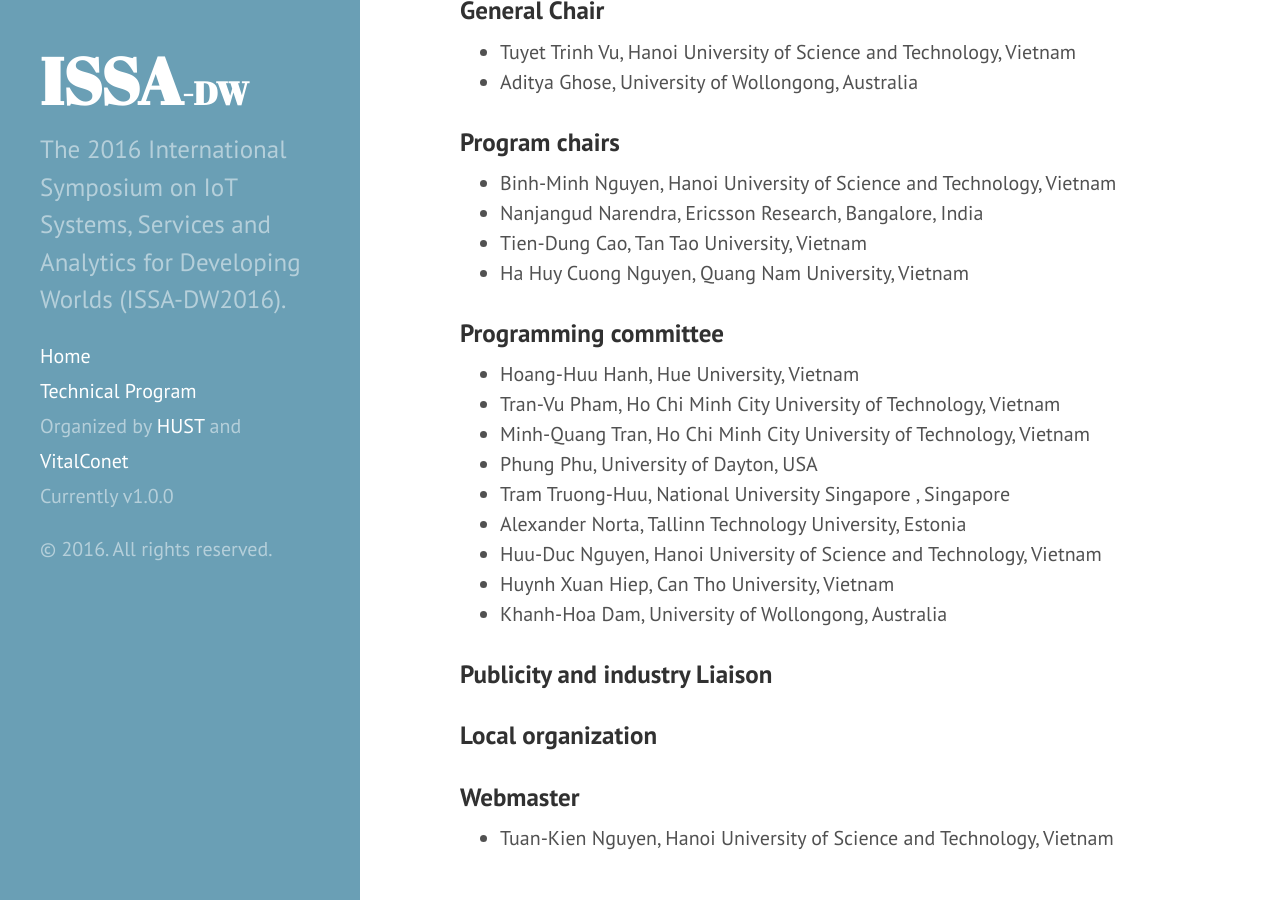
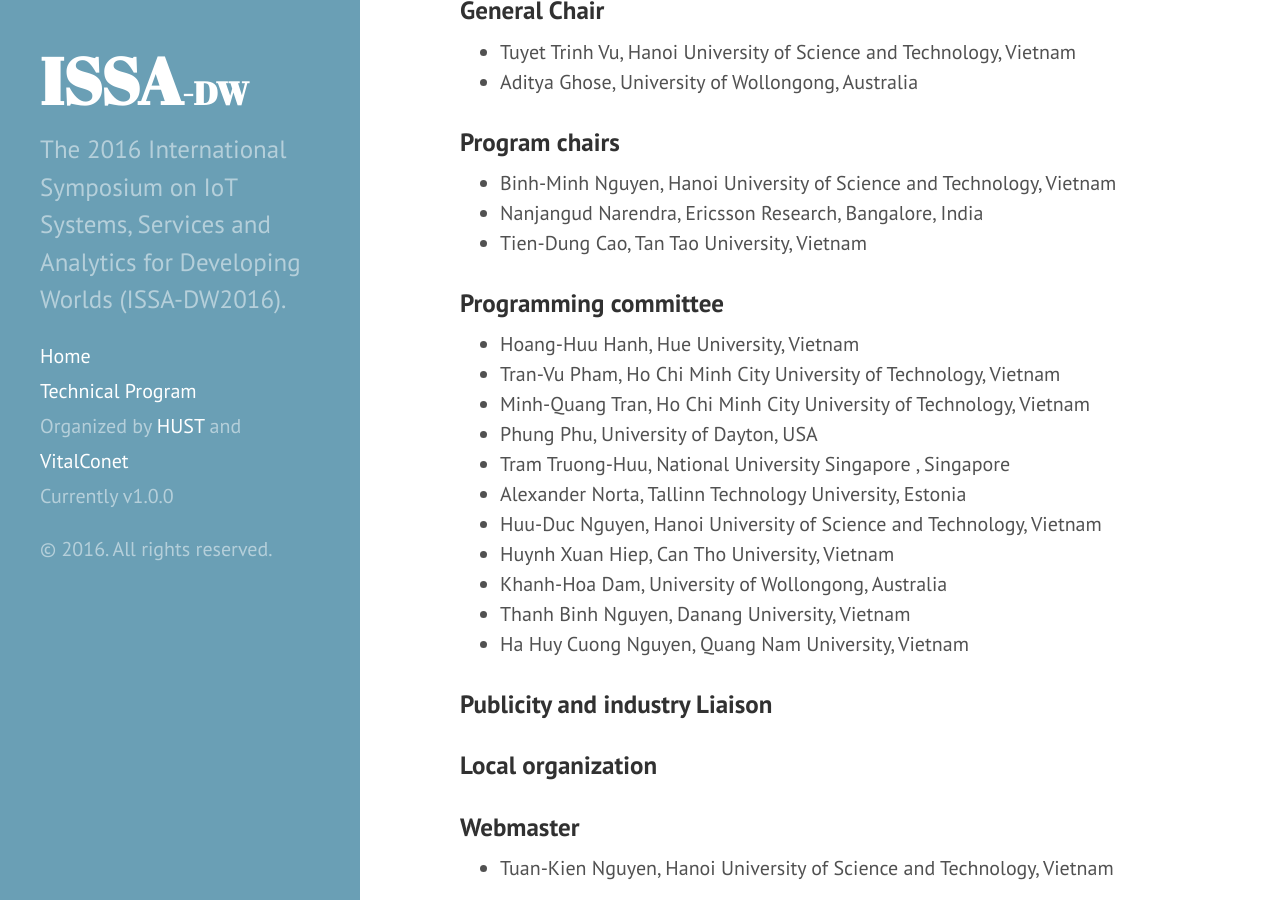
Before and after one commit to issadw/issadw.github.io, a Jekyll site: the page built from _posts/2016-05-29-introduction.md, in a window 1280 px wide and 900 px high, scrolled down 3128 px. Built offline with Jekyll 4.4.1, drawn with Linux system fonts in a browser that asks for light colours.

Commit message:
Update Program chairs and Programming committee

```diff
--- a/_posts/2016-05-29-introduction.md
+++ b/_posts/2016-05-29-introduction.md
@@ -128,6 +127,8 @@
 * Huu-Duc Nguyen, Hanoi University of Science and Technology, Vietnam
 * Huynh Xuan Hiep, Can Tho University, Vietnam
 * Khanh-Hoa Dam, University of Wollongong, Australia
+* Thanh Binh Nguyen, Danang University, Vietnam
+* Ha Huy Cuong Nguyen, Quang Nam University, Vietnam
 
 ### Publicity and industry Liaison
 
```
Also changed, not shown: other parts of _posts/2016-05-29-introduction.md (+0 -1 lines).
